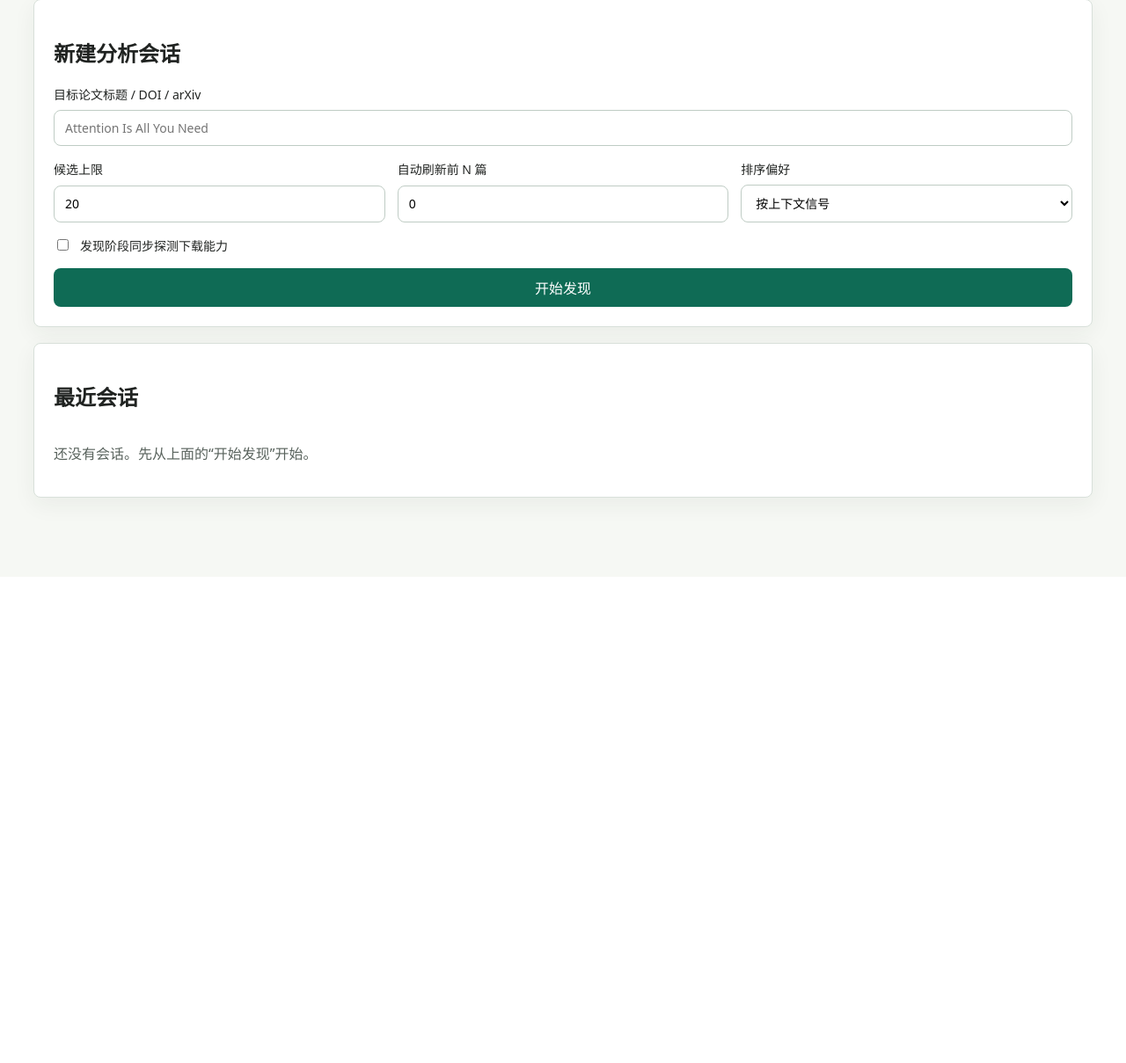
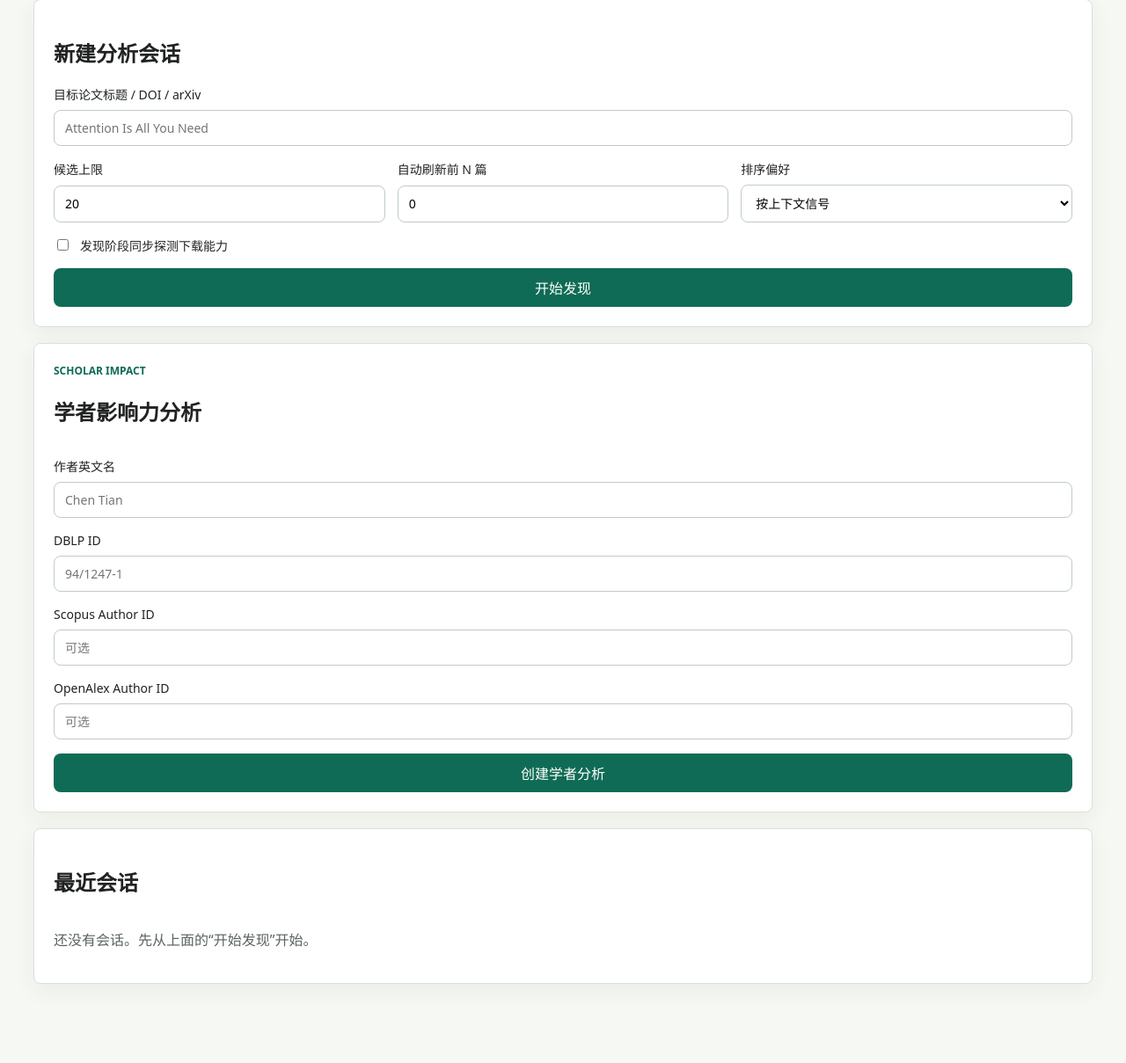
Before and after one commit to ssiMher/academic_impact_web, a FastAPI app: page / in a window 1280 px wide. Shown: the part 226-1435 px from the top of the page at 88% size. Before the commit the page ends 814 px from the top, so only its background shows below. Run offline with FastAPI, Linux system fonts and the light colour scheme; some libraries are stand-ins or nearby versions.

Commit message:
Create scholar sessions from the web UI
The web app can now start a scholar impact report from a selected DBLP author identity, giving users a CitationMaster-style entry point without disturbing paper sessions.

Constraint: Current scholar publication fetcher requires DBLP author records

Rejected: Accept OpenAlex-only or Scopus-only author IDs now | the pipeline has no publication fetcher for those author sources yet

Rejected: Run DBLP fetch from an async handler | blocking network I/O would stall the event loop

Confidence: medium

Scope-risk: moderate

Tested: PYTHONPATH=.:${PYTHONPATH:-} python3 -m unittest tests.test_scholar_web -q

Tested: PYTHONPATH=.:${PYTHONPATH:-} python3 -m unittest tests.test_scholar_author_sources tests.test_scholar_pipeline tests.test_scholar_stats tests.test_scholar_web -q

Tested: python3 -m compileall app/services/scholar_core.py app/main.py tests/test_scholar_web.py

Tested: git diff --check

```diff
--- a/app/main.py
+++ b/app/main.py
@@ -104,6 +104,28 @@ async def scholar_detail(request: Request, session_id: str):
     )
 
 
+@app.post("/scholars/create")
+def create_scholar(
+    display_name: str = Form(...),
+    dblp_id: str = Form(""),
+    openalex_id: str = Form(""),
+    scopus_author_id: str = Form(""),
+    affiliations: str = Form(""),
+):
+    normalized_dblp_id = dblp_id.strip()
+    if not normalized_dblp_id:
+        raise HTTPException(status_code=400, detail="创建学者会话需要 DBLP ID")
+    author = {
+        "display_name": display_name.strip(),
+        "dblp_id": normalized_dblp_id,
+        "openalex_id": openalex_id.strip(),
+        "scopus_author_id": scopus_author_id.strip(),
+        "affiliations": [item.strip() for item in affiliations.split("|") if item.strip()],
+    }
+    session_id = scholar_core.create_scholar_session(author)
+    return RedirectResponse(url=f"/scholars/{session_id}", status_code=303)
+
+
 @app.post("/sessions/{session_id}/refresh")
 async def refresh_session(request: Request, session_id: str):
     form = await request.form()
--- a/app/templates/index.html
+++ b/app/templates/index.html
@@ -50,6 +50,34 @@
 
       <section class="panel">
         <div class="panel-header">
+          <div>
+            <p class="eyebrow">Scholar Impact</p>
+            <h2>学者影响力分析</h2>
+          </div>
+        </div>
+        <form action="/scholars/create" method="post" class="stack">
+          <label>
+            作者英文名
+            <input name="display_name" placeholder="Chen Tian" required />
+          </label>
+          <label>
+            DBLP ID
+            <input name="dblp_id" placeholder="94/1247-1" required />
+          </label>
+          <label>
+            Scopus Author ID
+            <input name="scopus_author_id" placeholder="可选" />
+          </label>
+          <label>
+            OpenAlex Author ID
+            <input name="openalex_id" placeholder="可选" />
+          </label>
+          <button type="submit">创建学者分析</button>
+        </form>
+      </section>
+
+      <section class="panel">
+        <div class="panel-header">
           <h2>最近会话</h2>
         </div>
         {% if sessions %}
```
Also changed, not shown: app/services/scholar_core.py (+24 -0 lines), docs/superpowers/plans/2026-05-03-scholar-impact-analysis.md (+7 -7 lines), tests/test_scholar_web.py (+71 -0 lines).
